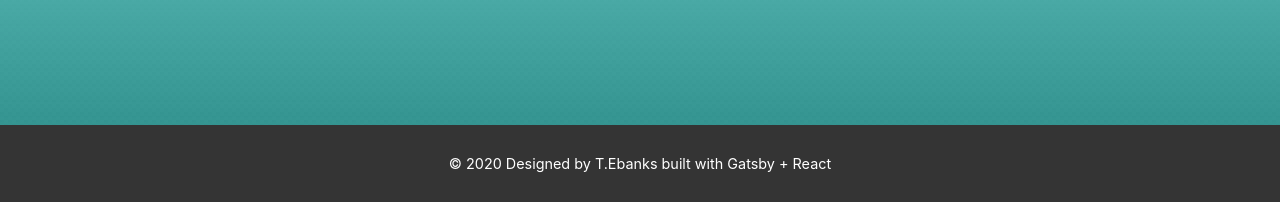
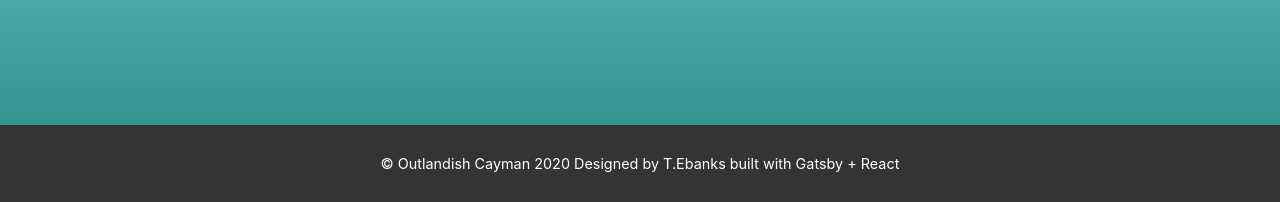
Before and after one commit to tyebanks/outlandish-gatsby-cms, a Gatsby site: page / in a window 1280 px wide. Shown: the part 3312-3514 px from the top of the page. Built offline with nearby package versions, Linux system fonts and the light colour scheme; Gatsby itself is replaced by a stand-in of ours.

Commit message:
footer updated to show company name

```diff
--- a/src/components/Footer.js
+++ b/src/components/Footer.js
@@ -4,7 +4,7 @@ export default function Footer() {
   return (
     <footer className="bg-black text-center text-white">
       <div className="container">
-           © 2020 Designed by T.Ebanks built with Gatsby +  React
+           © Outlandish Cayman 2020 Designed by T.Ebanks built with Gatsby + React
       </div>
     </footer>
   );
```
